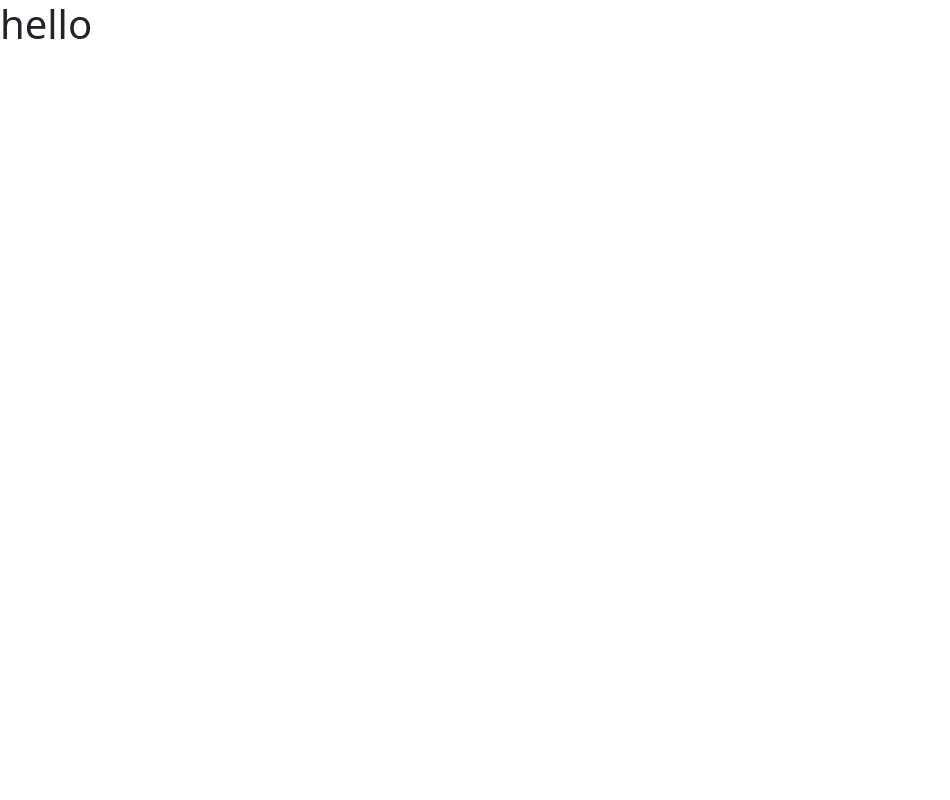
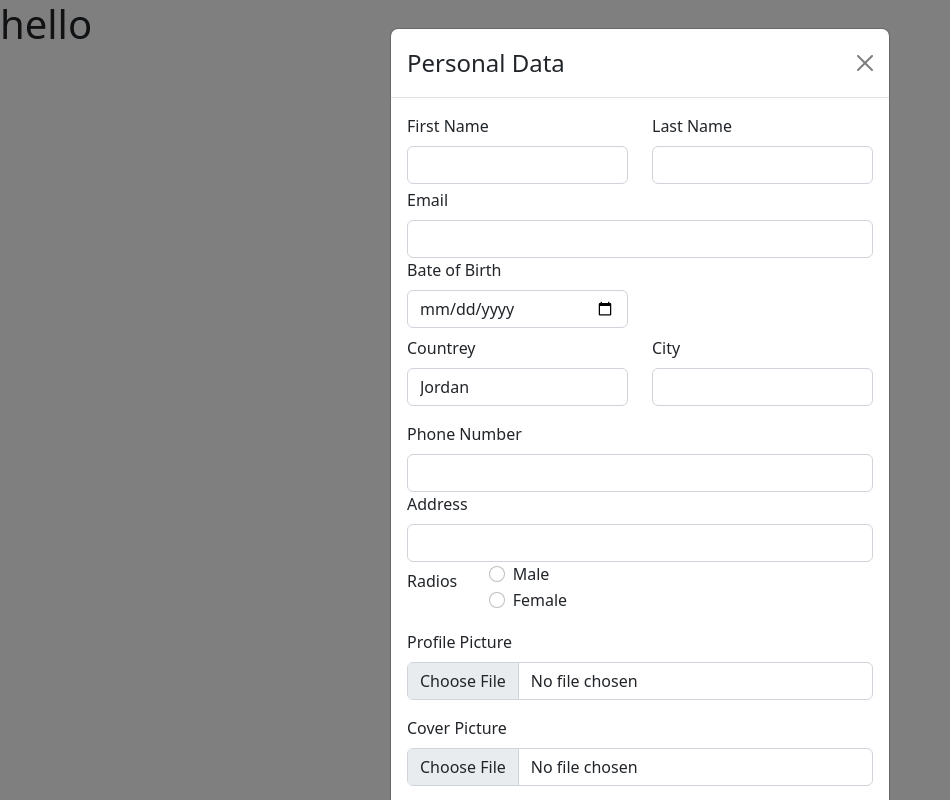
Before and after one commit to RuntimeTerror44/project-front-end, a React (Create React App) app: page / in a window 1280 px wide. Shown: the whole page, without its empty margins (0-950 px from the left). Built offline with nearby package versions, Linux system fonts and the light colour scheme.

Commit message:
the personal data form DONE

```diff
--- a/package.json
+++ b/package.json
@@ -12,9 +12,13 @@
   "license": "ISC",
   "dependencies": {
     "@auth0/auth0-react": "^2.1.0",
+    "@chakra-ui/react": "^2.6.1",
+    "@emotion/react": "^11.11.0",
+    "@emotion/styled": "^11.11.0",
     "axios": "^1.4.0",
     "bootstrap": "^5.2.3",
     "dotenv": "^16.0.3",
+    "framer-motion": "^10.12.12",
     "react": "^18.2.0",
     "react-bootstrap": "^2.7.4",
     "react-dom": "^18.2.0",
--- a/src/App.jsx
+++ b/src/App.jsx
@@ -1,9 +1,13 @@
 import React from 'react';
-// import { Route,Routes } from 'react-router-dom';
+import "bootstrap/dist/css/bootstrap.min.css";
+import FormPersonalData from './components/Profile/FormPersonalData';
+import { Route,Routes } from 'react-router-dom';
 export default function App() {
   return (
    <>
    <h1>hello</h1>
+
+   <FormPersonalData/>
 
 
 
--- /dev/null
+++ b/src/components/Profile/FormPersonalData.js
@@ -0,0 +1,170 @@
+import axios from "axios";
+import { useRef, useEffect, useState } from "react";
+import { InputGroup } from "react-bootstrap";
+
+import Button from "react-bootstrap/Button";
+import Modal from "react-bootstrap/Modal";
+
+import Col from "react-bootstrap/Col";
+import Form from "react-bootstrap/Form";
+import Row from "react-bootstrap/Row";
+import {
+  FormControl,
+  FormLabel,
+  FormErrorMessage,
+  FormHelperText,
+} from "@chakra-ui/react";
+
+function FormPersonalData(props) {
+  const handleSubmit = async (e) => {
+    // e.preventDefault();
+    // const serverUrl = ``;
+    // const obj = {
+    //   title: e.target.title.value,
+    //   release_date: e.target.release_date.value,
+    //   poster_path: e.target.poster_path.value,
+    //   overview: e.target.overview.value,
+    //   comment: e.target.comment.value,
+    // };
+    // const result = await axios.post(serverUrl, obj);
+    // tackDataFromChaildAfterUbdate(result.data);
+  };
+
+  const [date, setDate] = useState("");
+  const dateInputRef = useRef(null);
+  const handleChange = (e) => {
+    setDate(e.target.value);
+  };
+
+  return (
+    <>
+      {/* <Modal >                                                show={props.showFlag} onHide={props.handleClose} */}
+      <Modal show={true}>
+        <Modal.Header closeButton>
+          <Modal.Title>Personal Data</Modal.Title>
+        </Modal.Header>
+        <Modal.Body>
+          <Form onSubmit={handleSubmit}>
+            <Row className="mb-1">
+              <Form.Group as={Col} controlId="formGridEmail">
+                <Form.Label>First Name</Form.Label>
+                <Form.Control name="first_name" type="text" defaultValue="" />
+              </Form.Group>
+
+              <Form.Group as={Col} controlId="formGridEmail">
+                <Form.Label>Last Name</Form.Label>
+                <InputGroup hasValidation>
+                  <Form.Control name="last_name" type="text" defaultValue="" />
+                </InputGroup>
+              </Form.Group>
+            </Row>
+
+            <Form.Group>
+              <Form.Label>Email</Form.Label>
+              <Form.Control name="Email" type="" defaultValue="" />
+            </Form.Group>
+
+            <Row className="mb-2">
+              <Form.Group as={Col} controlId="formGridEmail">
+                <Form.Label>Bate of Birth</Form.Label>
+                <InputGroup hasValidation>
+                  <Form.Control
+                    type="date"
+                    onChange={handleChange}
+                    ref={dateInputRef}
+                  />
+                </InputGroup>
+              </Form.Group>
+              <Form.Group as={Col} controlId="formGridEmail"></Form.Group>
+            </Row>
+
+            <Row className="mb-3">
+              <Form.Group as={Col} controlId="formGridEmail">
+                <Form.Label>Countrey</Form.Label>
+                <Form.Control
+                  name="countrey"
+                  type="text"
+                  defaultValue="Jordan"
+                />
+              </Form.Group>
+              <Form.Group as={Col} controlId="formGridEmail">
+                <Form.Label>City</Form.Label>
+                <InputGroup hasValidation>
+                  <Form.Control name="city" type="text" defaultValue="" />
+                </InputGroup>
+              </Form.Group>
+            </Row>
+
+            <Form.Group>
+              <Form.Label>Phone Number</Form.Label>
+              <InputGroup hasValidation>
+                <Form.Control
+                  name="phone_number"
+                  type="number"
+                  defaultValue=""
+                />
+              </InputGroup>
+            </Form.Group>
+
+            <Form.Group>
+              <Form.Label>Address</Form.Label>
+              <InputGroup hasValidation>
+                <Form.Control name="address" type="text" defaultValue="" />
+              </InputGroup>
+            </Form.Group>
+
+            {/* dateofbirth
+            -gender
+            -phonenumber
+            -profilepicture
+              -imgforcover */}
+
+            <fieldset>
+              <Form.Group as={Row} className="mb-3">
+                <Form.Label as="legend" column sm={2}>
+                  Radios
+                </Form.Label>
+                <Col sm={10}>
+                  <Form.Check
+                    type="radio"
+                    label="Male"
+                    name="formHorizontalRadios"
+                    id="formHorizontalRadios1"
+                  />
+                  <Form.Check
+                    type="radio"
+                    label="Female"
+                    name="formHorizontalRadios"
+                    id="formHorizontalRadios2"
+                  />
+                </Col>
+              </Form.Group>
+            </fieldset>
+
+            <Form.Group controlId="formFile" className="mb-3">
+              <Form.Label>Profile Picture</Form.Label>
+              <Form.Control name="profile_picture" type="file" />
+            </Form.Group>
+
+             <Form.Group controlId="formFile" className="mb-3">
+              <Form.Label>Cover Picture</Form.Label>
+              <Form.Control name="cover_picture" type="file" />
+            </Form.Group>
+
+            <Button type="submit">
+              {/*onClick={props.handleClose}*/}
+              Submit
+            </Button>
+          </Form>
+        </Modal.Body>
+        <Modal.Footer>
+          {/* <Button variant="secondary" >                  {/*onClick={props.handleClose}
+            Close
+          </Button> */}
+        </Modal.Footer>
+      </Modal>
+    </>
+  );
+}
+
+export default FormPersonalData;
```
Also changed, not shown: src/components/Profile/Profile.js (deleted), 1 other file (tests, documents, lock files or other folders).
